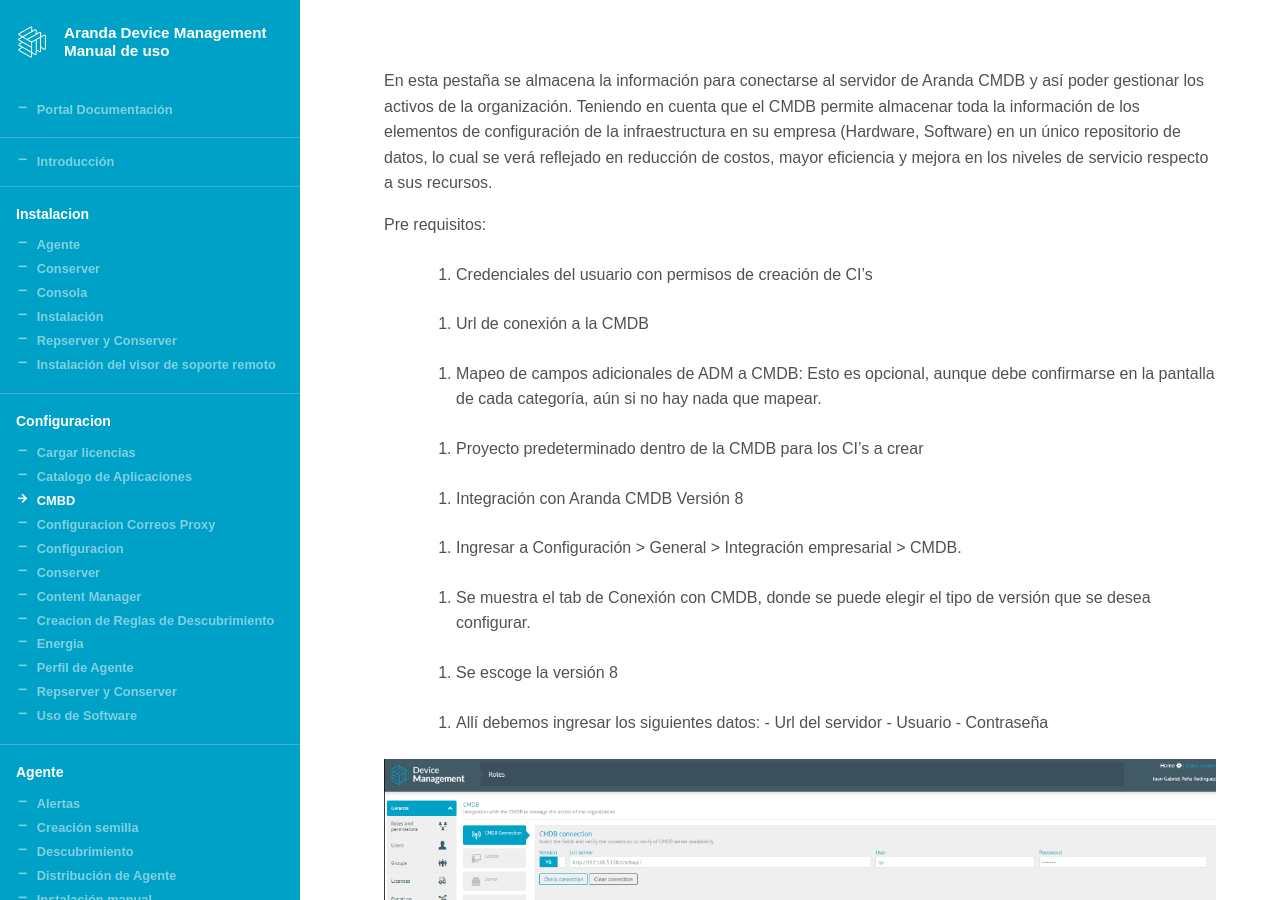
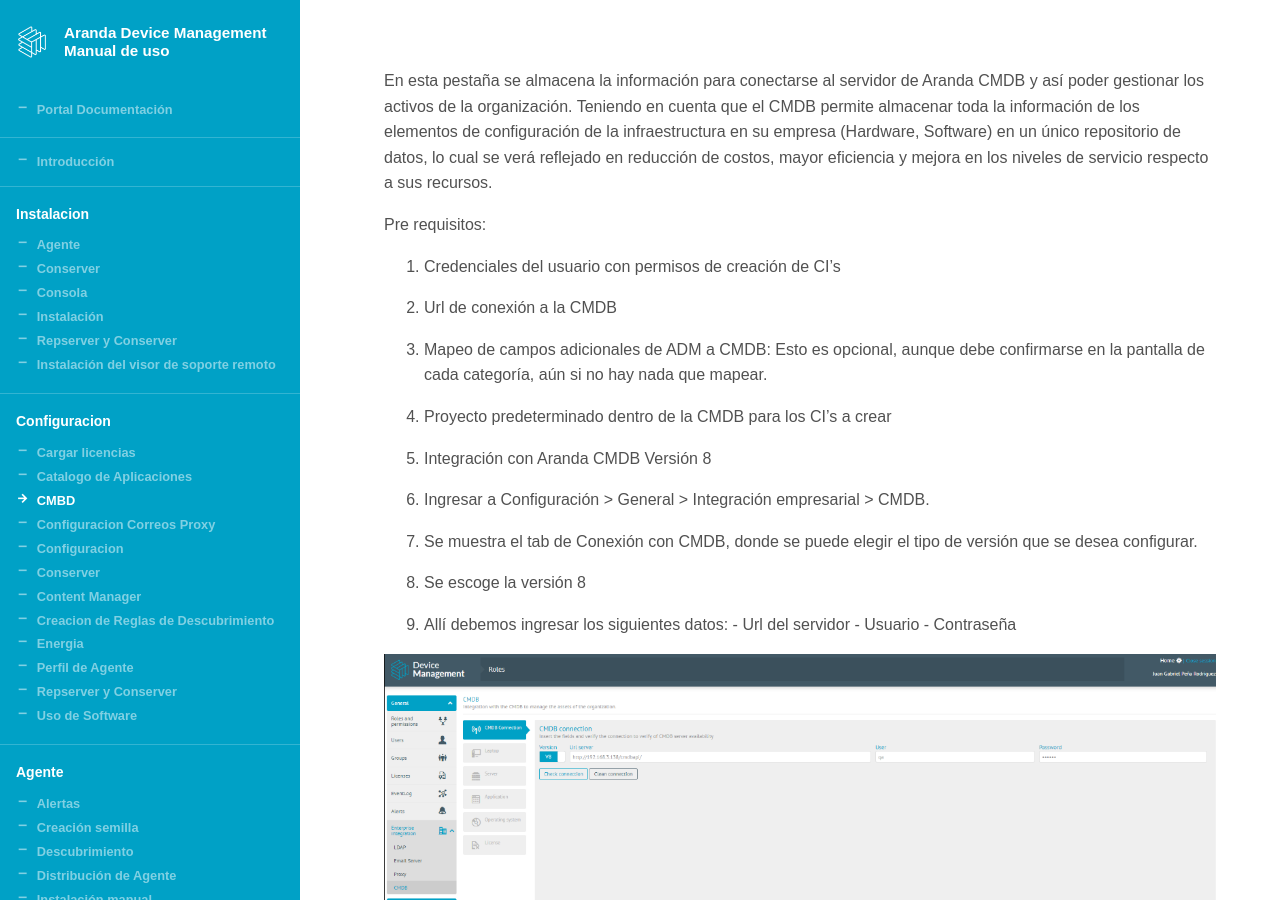
Before and after one commit to Nats85/adm, a Jekyll site: the page built from _docs/configuracion/cmbd.md, in a window 1280 px wide and 900 px high, scrolled down 398 px. Built offline with Jekyll 4.4.1, drawn with Linux system fonts in a browser that asks for light colours.

```diff
--- a/_docs/configuracion/cmbd.md
+++ b/_docs/configuracion/cmbd.md
@@ -13,23 +13,23 @@ En esta pestaña se almacena la información para conectarse al servidor de Aran
 
 Pre requisitos:
 
-> 1. Credenciales del usuario con permisos de creación de CI's
+1. Credenciales del usuario con permisos de creación de CI's
 
-> 2. Url de conexión a la CMDB
+2. Url de conexión a la CMDB
 
-> 3. Mapeo de campos adicionales de ADM a CMDB: Esto es opcional, aunque debe confirmarse en la pantalla de cada categoría, aún si no hay nada que mapear.
+3. Mapeo de campos adicionales de ADM a CMDB: Esto es opcional, aunque debe confirmarse en la pantalla de cada categoría, aún si no hay nada que mapear.
 
-> 4. Proyecto predeterminado dentro de la CMDB para los CI's a crear
+4. Proyecto predeterminado dentro de la CMDB para los CI's a crear
 
-> 5. Integración con Aranda CMDB Versión 8
+5. Integración con Aranda CMDB Versión 8
 
-> 6. Ingresar a Configuración > General > Integración empresarial > CMDB.
+6. Ingresar a Configuración > General > Integración empresarial > CMDB.
 
-> 7. Se muestra el tab de Conexión con CMDB, donde se puede elegir el tipo de versión que se desea configurar.
+7. Se muestra el tab de Conexión con CMDB, donde se puede elegir el tipo de versión que se desea configurar.
 
-> 8. Se escoge la versión 8
+8. Se escoge la versión 8
 
-> 9. Allí debemos ingresar los siguientes datos: - Url del servidor - Usuario - Contraseña
+9. Allí debemos ingresar los siguientes datos: - Url del servidor - Usuario - Contraseña
 
 
 ![cmbd_1]({{ site.baseurl }}/styleguide/images/cmbd_1.png)
```
